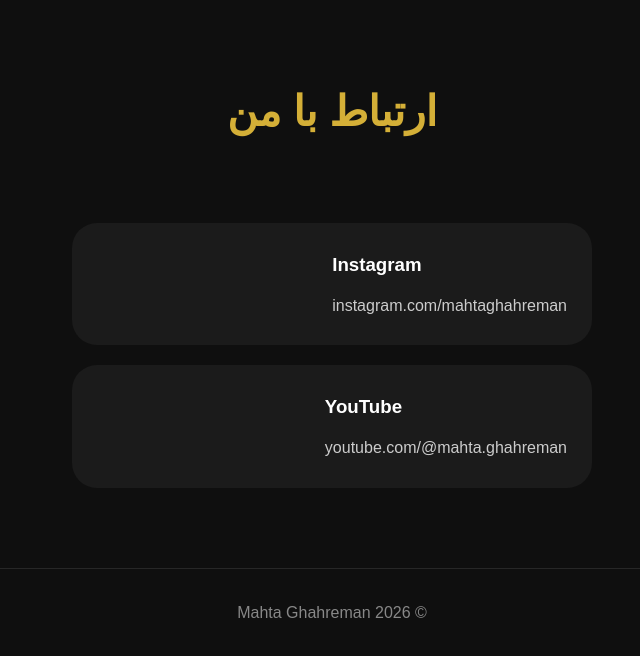
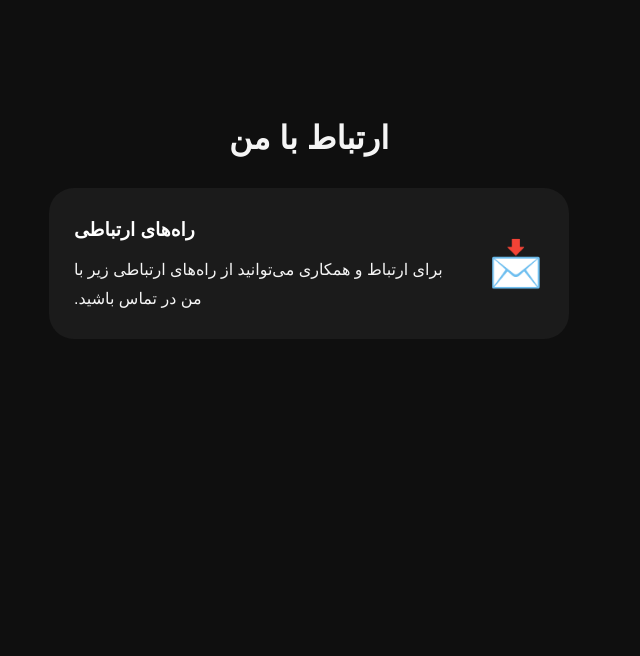
Before and after one commit to mahtaghahreman/Mahta_ghahreman, a Next.js app: page /contact in a window 1280 px wide. Shown: the top 656 px of the page, without its empty margins (431-1071 px from the left). Built offline with nearby package versions, Linux system fonts and the light colour scheme.

Commit message:
Update page.tsx

```diff
--- a/app/contact/page.tsx
+++ b/app/contact/page.tsx
@@ -1,46 +1,18 @@
-
 export default function ContactPage() {
   return (
-    <main className="lyrics-page">
-
+    <main className="contact">
       <h1>ارتباط با من</h1>
 
-      <div className="contact">
+      <div className="contact-box">
+        <div className="contact-icon">📩</div>
 
-        <div className="contact-box">
-          <div>
-            <h3>Instagram</h3>
-
-            <a
-              href="https://instagram.com/mahtaghahreman"
-              target="_blank"
-              rel="noopener noreferrer"
-            >
-              instagram.com/mahtaghahreman
-            </a>
-          </div>
+        <div>
+          <h3>راه‌های ارتباطی</h3>
+          <p>
+            برای ارتباط و همکاری می‌توانید از راه‌های ارتباطی زیر با من در تماس باشید.
+          </p>
         </div>
-
-        <div className="contact-box">
-          <div>
-            <h3>YouTube</h3>
-
-            <a
-              href="https://youtube.com/@mahta.ghahreman"
-              target="_blank"
-              rel="noopener noreferrer"
-            >
-              youtube.com/@mahta.ghahreman
-            </a>
-          </div>
-        </div>
-
       </div>
-
-      <footer>
-        © 2026 Mahta Ghahreman
-      </footer>
-
     </main>
   );
 }
```
